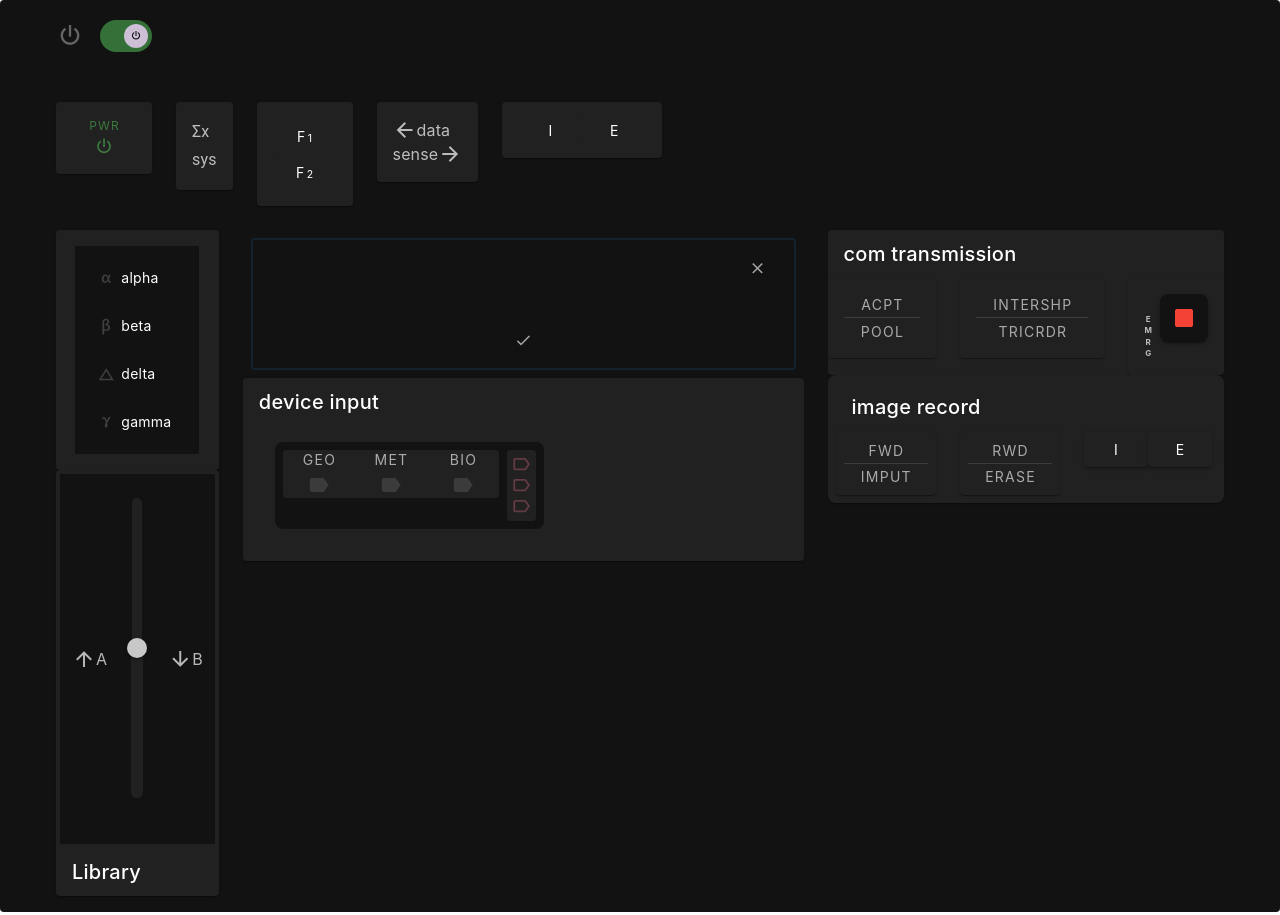
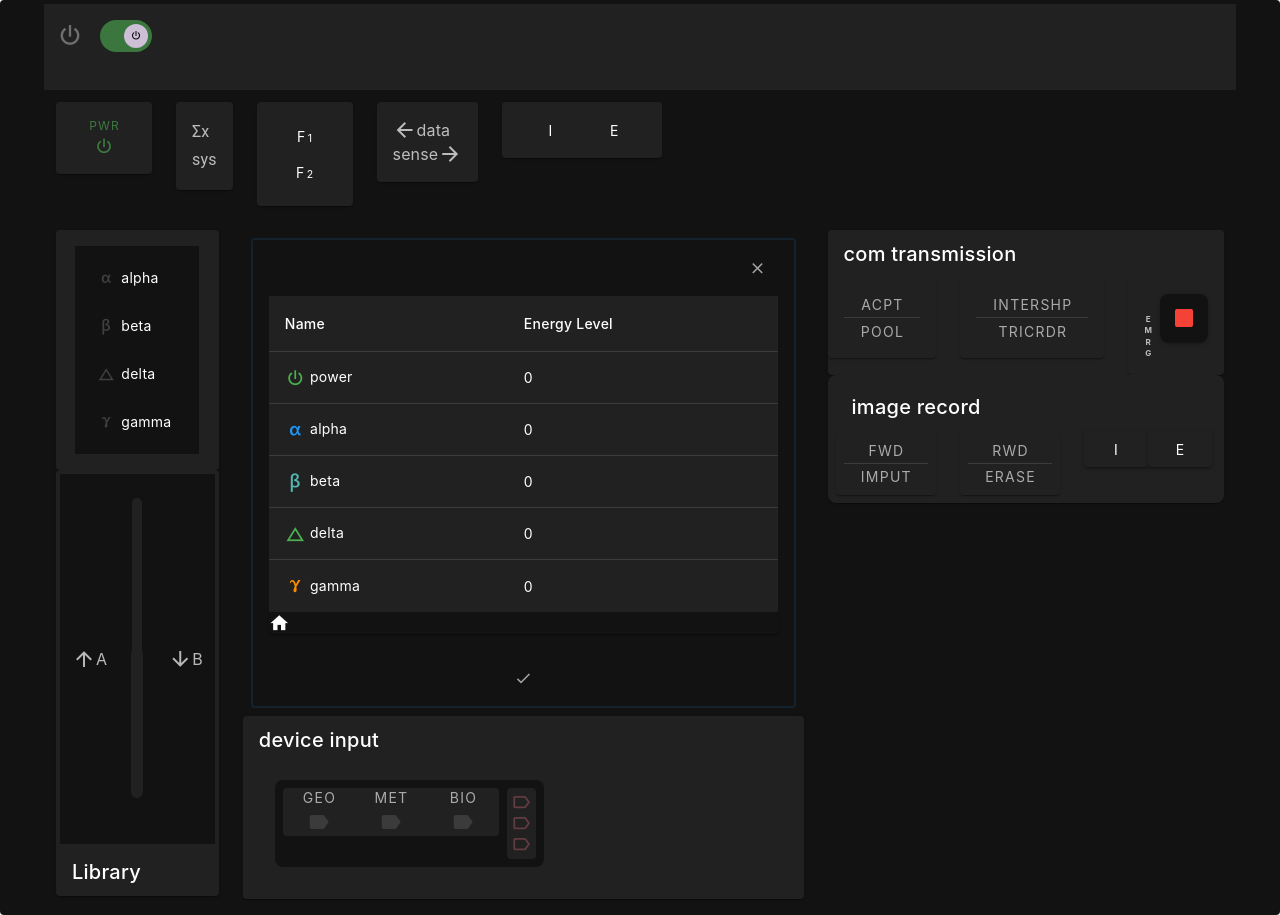
Before and after one commit to nuforge/personal-scanner, a Vue app: page / in a window 1280 px wide. Built offline with nearby package versions, Linux system fonts and the light colour scheme.

Commit message:
Power levels and scroll wheel tweaks

```diff
--- a/src/App.vue
+++ b/src/App.vue
@@ -4,7 +4,7 @@
 
       <v-main>
         <v-container>
-          <v-row>
+          <v-row class="bg-surface">
             <v-col>
               <PowerSwitch />
             </v-col>
--- /dev/null
+++ b/src/components/screens/DataScreen.vue
@@ -0,0 +1,35 @@
+<template>
+  <v-table>
+    <thead>
+      <tr>
+        <th class="text-left">
+          Name
+        </th>
+        <th class="text-left">
+          Energy Level
+        </th>
+      </tr>
+    </thead>
+    <tbody>
+      <tr v-for="system in state.systems.keys()" :key="system">
+        <td><v-icon :icon="state.getIcon(system)" :color="state.getColor(system)"></v-icon> {{ system }}</td>
+        <td>{{ state.getValue(system)
+          }}</td>
+      </tr>
+    </tbody>
+  </v-table>
+
+  <v-card :style="{
+    background: `rgba(${state.getValue('delta')}, ${state.getValue('gamma')},
+  ${state.getValue('beta')},${state.getValue('alpha')})`
+  }"><v-icon icon="mdi-home"></v-icon>
+  </v-card>
+
+</template>
+
+
+<script setup lang="ts">
+import { useStateStore } from '@/stores/state';
+const state = useStateStore()
+
+</script>
--- a/src/components/tricorder/IndicatorLights.vue
+++ b/src/components/tricorder/IndicatorLights.vue
@@ -4,7 +4,7 @@
       <v-chip :text="light" :prepend-icon="state.getIcon(light)" variant="text" @click="state.toggleSystem(light)"
         :disabled="!state.powered">
         <template v-slot:prepend>
-          <v-icon :color="state.getLight(light).state ? state.getColor(light) : 'disabled'"
+          <v-icon :color="state.checkActive(light) ? state.getColor(light) : 'disabled'"
             :disabled="!state.checkPowered(light)"></v-icon>
         </template>
       </v-chip>
--- a/src/components/tricorder/LibrarySlider.vue
+++ b/src/components/tricorder/LibrarySlider.vue
@@ -5,9 +5,9 @@
         <v-label><v-icon icon="mdi-arrow-up"></v-icon>A</v-label>
       </v-col>
       <v-col class="rounded-lg">
-        <v-slider direction="vertical" v-model="slider" min="-1" max="1" step="0.1" :thumb-color="trackColor"
-          :track-color="negative ? trackColor : 'surface'" :thumb-size="valueSize"
-          :track-fill-color="positive ? trackColor : 'surface'" track-size="10" @end="endDrag"
+        <v-slider direction="vertical" v-model="slider" min="-1" max="1" step="0.01" :thumb-color="trackColor"
+          :track-color="deltaNeg ? trackColor : 'surface'" :thumb-size="valueSize"
+          :track-fill-color="deltaPos ? trackColor : 'surface'" track-size="10" @start="startDrag" @end="endDrag"
           :disabled="!state.powered">
         </v-slider>
       </v-col>
@@ -25,6 +25,8 @@ import { useStateStore } from '@/stores/state';
 const state = useStateStore()
 
 const slider = ref(0)
+const scale = ref(.2)
+const initVal = ref(0)
 
 
 // better to track change, not just the value
@@ -32,21 +34,43 @@ const slider = ref(0)
 const positive = computed(() => {
   return slider.value > 0
 })
-
 const negative = computed(() => {
   return slider.value < 0
 })
+
+const deltaPos = computed(() => {
+  return deltaValue.value > 0
+})
+const deltaNeg = computed(() => {
+  return deltaValue.value < 0
+})
+
+const deltaValue = computed(() => {
+  return slider.value - initVal.value
+})
+
+
 const valueSize = computed(() => {
-  return Math.abs(slider.value) * 5 + 20
+  return Math.abs(deltaValue.value) * scale.value
 })
 
 const trackColor = computed(() => {
-  const sum = slider.value
+  const sum = deltaValue.value
   if (sum === 0) return 'text'
   return sum != 0 && sum > 0 ? 'primary' : 'warning'
 })
 
+const startDrag = () => {
+  initVal.value = slider.value
+}
+
 const endDrag = () => {
+  state.applyDelta(slider.value)
+  resetSlider()
+}
+
+const resetSlider = () => {
+  initVal.value = 0
   slider.value = 0
 }
 
--- a/src/components/tricorder/MainScreen.vue
+++ b/src/components/tricorder/MainScreen.vue
@@ -1,3 +1,8 @@
+<script setup lang="ts">
+import DataScreen from '../screens/DataScreen.vue';
+
+</script>
+
 <template>
   <v-container class="bg-background rounded-lg pa-2">
     <v-card border="primary md" class="bg-background rounded" variant="outlined">
@@ -5,7 +10,11 @@
         <v-spacer></v-spacer>
         <v-btn icon="mdi-close" variant="plain" size="small"></v-btn>
       </v-card-title>
-      <v-card-text></v-card-text>
+      <v-card-text>
+
+        <DataScreen />
+
+      </v-card-text>
       <v-card-actions class="d-flex justify-space-between align-center">
         <v-btn icon="mdi-check" variant="plain" size="small" block class="rounded-lg"></v-btn>
       </v-card-actions>
--- a/src/stores/state.ts
+++ b/src/stores/state.ts
@@ -6,18 +6,37 @@ export const useStateStore = defineStore('state', () => {
   const emergency = ref(false)
 
   const systems = reactive(
-    new Map<string, { state: boolean; color: string; icon: string; value: number }>([
-      ['power', { state: true, color: 'success', icon: 'mdi-power', value: 0 }],
-      ['alpha', { state: false, color: 'primary', icon: 'mdi-alpha', value: 0 }],
-      ['beta', { state: false, color: 'secondary', icon: 'mdi-beta', value: 0 }],
-      ['delta', { state: false, color: 'success', icon: 'mdi-delta', value: 0 }],
-      ['gamma', { state: false, color: 'warning', icon: 'mdi-gamma', value: 0 }],
+    new Map<
+      string,
+      { state: boolean; color: string; icon: string; value: number; active: boolean; max: number }
+    >([
+      [
+        'power',
+        { state: true, color: 'success', icon: 'mdi-power', value: 0, active: false, max: 100 },
+      ],
+      [
+        'alpha',
+        { state: false, color: 'primary', icon: 'mdi-alpha', value: 0, active: false, max: 1 },
+      ],
+      [
+        'beta',
+        { state: false, color: 'secondary', icon: 'mdi-beta', value: 0, active: false, max: 256 },
+      ],
+      [
+        'delta',
+        { state: false, color: 'success', icon: 'mdi-delta', value: 0, active: false, max: 256 },
+      ],
+      [
+        'gamma',
+        { state: false, color: 'warning', icon: 'mdi-gamma', value: 0, active: false, max: 256 },
+      ],
     ]),
   )
   // Components
-  const librarySlider = ref(0)
   const powerSwitch = ref(true)
   const powerButton = ref(true)
+
+  const librarySlider = ref(0)
   const deviceInput = ref([''])
 
   // Computed
@@ -27,6 +46,8 @@ export const useStateStore = defineStore('state', () => {
   const checkOn = (key: string) => systems.get(key)?.state
   const checkPowered = (key: string) =>
     systems.get(key)?.state && powered.value && powerButton.value
+  const checkActive = (key: string) =>
+    systems.get(key)?.active && powered.value && powerButton.value
 
   const On = (key: string) => systems.get(key)!.state
 
@@ -42,14 +63,25 @@ export const useStateStore = defineStore('state', () => {
 
   const toggleSystem = (key: string) => {
     systems.get(key)!.state = !systems.get(key)!.state
+    systems.get(key)!.active = !systems.get(key)!.active
   }
 
   const getLight = (key: string) => systems.get(key)
   const getColor = (key: string) => systems.get(key)?.color
   const getIcon = (key: string) => systems.get(key)?.icon
   const getValue = (key: string) => systems.get(key)?.value
+  const getMax = (key: string) => systems.get(key)?.max
 
   const Light = (key: string) => systems.get(key)?.color && powered.value
+
+  const applyDelta = (value: number) => {
+    Array.from(systems.entries())
+      .filter(([key, system]) => system.active === true)
+      .forEach(([key, system]) => {
+        system.value += value
+        system.value = Math.round(Math.max(0, Math.min(system.max, system.value)) * 100) / 100
+      })
+  }
 
   return {
     power,
@@ -66,11 +98,14 @@ export const useStateStore = defineStore('state', () => {
     powerAll,
     checkOn,
     checkPowered,
+    checkActive,
     getLight,
     getIcon,
     getValue,
     getColor,
+    getMax,
     togglePower,
     toggleSystem,
+    applyDelta,
   }
 })
```
Also changed, not shown: src/components/screens/DataCard.vue (added).
